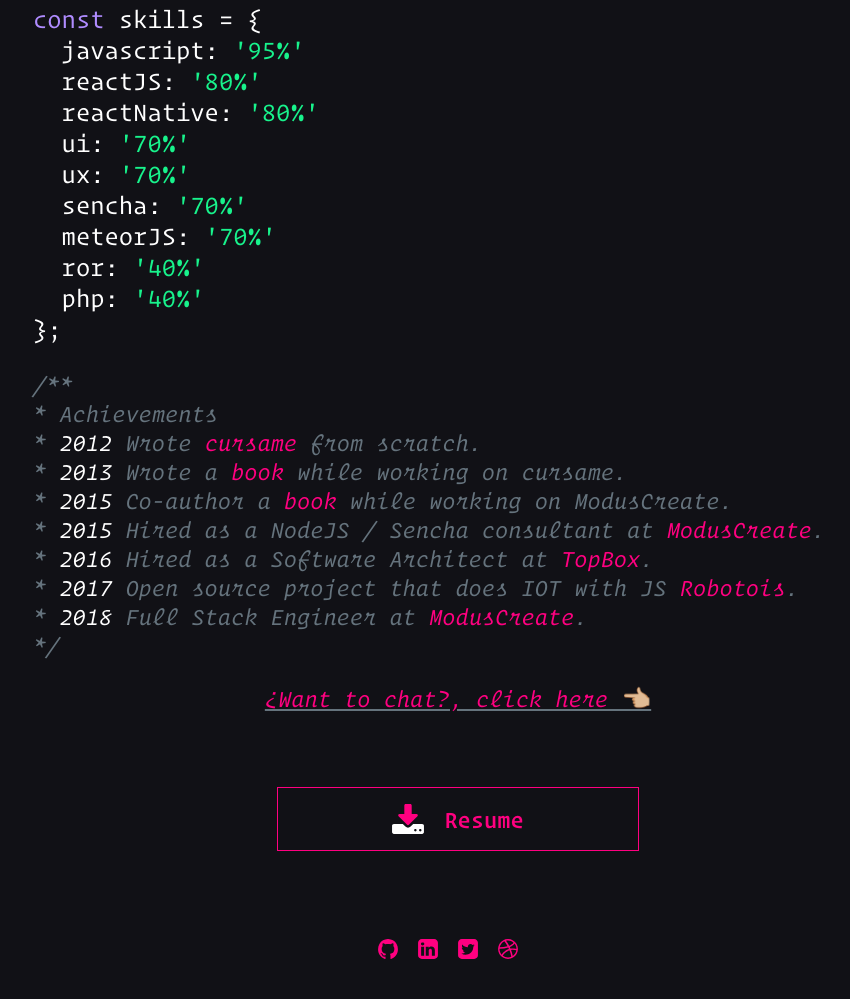
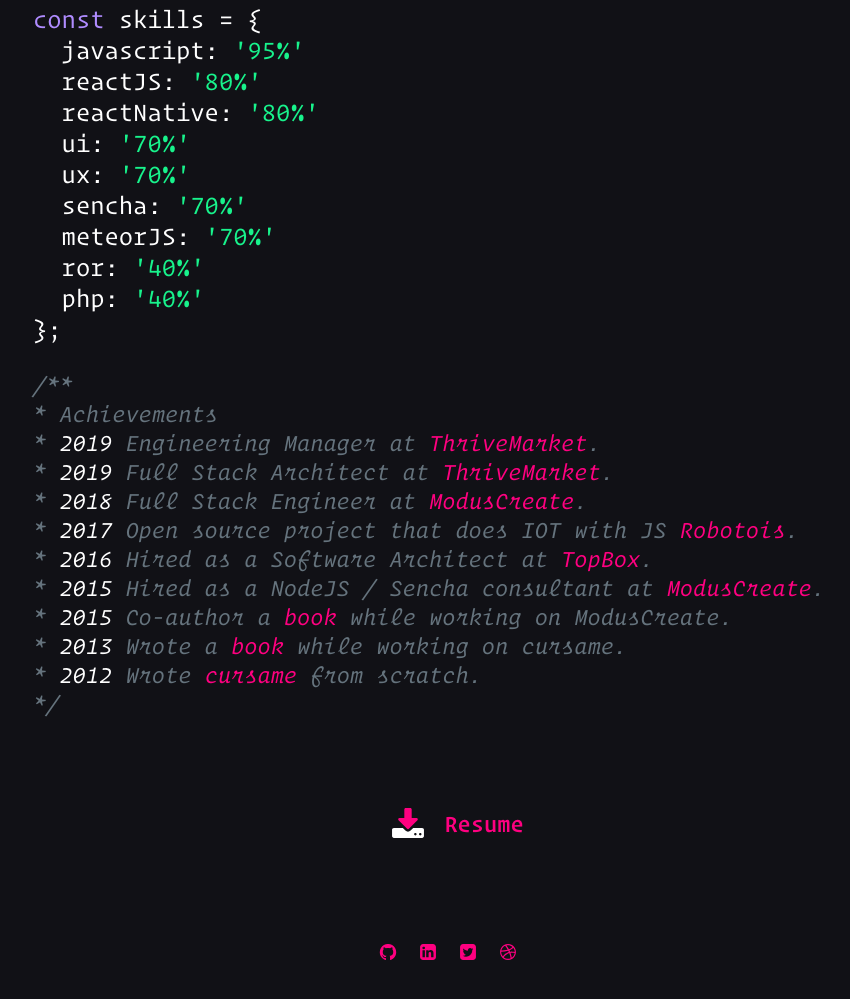
Before and after one commit to manduks/manduks.github.io, a plain HTML site: page index.html in a window 1280 px wide. Shown: the part 221-1220 px from the top of the page, without its empty margins (182-1032 px from the left). Drawn offline with Linux system fonts and the light colour scheme.

Commit message:
Update styles and resume file

```diff
--- a/index.html
+++ b/index.html
@@ -1,21 +1,25 @@
 <!doctype html>
 <html lang="en">
+
 <head>
   <meta charset="utf-8">
-    <link href="style.css" rel="stylesheet" /
+  <link href="style.css" rel="stylesheet">
   <meta name="viewport" content="width=device-width, initial-scale=1">
   <link rel="shortcut icon" href="./favicon.ico">
   <title>Software Engineer</title>
 </head>
+
 <body>
   <div id="container">
     <header>
       <p>
         /**</br>
         * Software Engineer </br>
-           * <a href="http://robotois.com/" target="_blank">Armando Gonzalez. </a></br>
-           * <span class="pink">@param</span> <span class="yellow">{language}</span> <span class="white">JS</span>  More than <span class="white">10 years</span> of experience. </br>
-           * <span class="pink">@returns</span> <span class="yellow">{Software}</span> <span class="white">Web|Native.</span></br>
+        * <a href="mailto:iam@armando.mx?Subject=Hello%20Armando" target="_blank">Armando Gonzalez. </a></br>
+        * <span class="pink">@param</span> <span class="yellow">{language}</span> <span class="white">JS</span> More
+        than <span class="white">10 years</span> of experience. </br>
+        * <span class="pink">@returns</span> <span class="yellow">{Software}</span> <span
+          class="white">Web|Native.</span></br>
         */
       </p>
     </header>
@@ -38,33 +42,45 @@
       <p>
         /**</br>
         * Achievements</br>
-           * <span class="white">2012</span> Wrote <a href="http://cursa.me/" target="_blank">cursame</a> from scratch.</br>
-           * <span class="white">2013</span> Wrote a <a href="https://www.packtpub.com/web-development/learning-ext-js-4" target="_blank">book</a> while working on cursame.</br>
-           * <span class="white">2015</span> Co-author a <a href="https://www.packtpub.com/web-development/learning-extjs-fourth-edition" target="_blank">book</a> while working on ModusCreate.</br>
-           * <span class="white">2015</span> Hired as a NodeJS / Sencha consultant at <a href="http://moduscreate.com/" target="_blank">ModusCreate</a>.</br>
-           * <span class="white">2016</span> Hired as a Software Architect at <a href="https://topbox.io/" target="_blank">TopBox</a>.</br>
-           * <span class="white">2017</span> Open source project that does IOT with JS <a href="http://robotois.com/" target="_blank">Robotois</a>.</br>
-           * <span class="white">2018</span> Full Stack Engineer at <a href="http://moduscreate.com/" target="_blank">ModusCreate</a>.</br>
+        * <span class="white">2019</span> Engineering Manager at <a href="https://thrivemarket.com/"
+          target="_blank">ThriveMarket</a>.</br>
+        * <span class="white">2019</span> Full Stack Architect at <a href="https://thrivemarket.com/"
+          target="_blank">ThriveMarket</a>.</br>
+        * <span class="white">2018</span> Full Stack Engineer at <a href="http://moduscreate.com/"
+          target="_blank">ModusCreate</a>.</br>
+        * <span class="white">2017</span> Open source project that does IOT with JS <a href="http://robotois.com/"
+          target="_blank">Robotois</a>.</br>
+        * <span class="white">2016</span> Hired as a Software Architect at <a href="https://topbox.io/"
+          target="_blank">TopBox</a>.</br>
+        * <span class="white">2015</span> Hired as a NodeJS / Sencha consultant at <a href="http://moduscreate.com/"
+          target="_blank">ModusCreate</a>.</br>
+        * <span class="white">2015</span> Co-author a <a
+          href="https://www.packtpub.com/web-development/learning-extjs-fourth-edition" target="_blank">book</a> while
+        working on ModusCreate.</br>
+        * <span class="white">2013</span> Wrote a <a href="https://www.packtpub.com/web-development/learning-ext-js-4"
+          target="_blank">book</a> while working on cursame.</br>
+        * <span class="white">2012</span> Wrote <a href="http://cursa.me/" target="_blank">cursame</a> from
+        scratch.</br>
         */
-        </p>
-        <p class="say-hi">
-          <a href="mailto:iam@armando.mx?Subject=Hello%20Armando" target="_top">¿Want to chat?, click here 👈🏼</a></br>
       </p>
     </section>
     <section class="button-container">
-        <a href="CV.pdf" target="_blank">
-          <img src="./images/download.svg" alt="">
+      <a href="resume.pdf" target="_blank">
+        <img src="./images/download.svg" width=32 height=32 alt="Download">
         <span>Resume</span>
       </a>
     </section>
   </div>
   <footer>
-      <a href="https://github.com/manduks" target="_blank"><img src="./images/github.svg" alt=""></a>
-      <a href="https://www.linkedin.com/in/armando-gonzalez-3b7a96b1/" target="_blank"><img src="./images/linkedin.svg" alt=""></a>
-      <a href="https://twitter.com/manduks" target="_blank"><img src="./images/twitter.svg" alt=""></a>
-      <a href="https://dribbble.com/manduks" target="_blank"><img src="./images/dribbble.svg" alt=""></a>
+    <a href="https://github.com/manduks" target="_blank"><img width=16 height=16 src="./images/github.svg" alt=""></a>
+    <a href="https://www.linkedin.com/in/armando-gonzalez-3b7a96b1/" target="_blank"><img width=16 height=16
+        src="./images/linkedin.svg" alt=""></a>
+    <a href="https://twitter.com/manduks" target="_blank"><img width=16 height=16 src="./images/twitter.svg" alt=""></a>
+    <a href="https://dribbble.com/manduks" target="_blank"><img width=16 height=16 src="./images/dribbble.svg"
+        alt=""></a>
   </footer>
 </body>
 <script type="text/javascript" src="./anime.min.js"></script>
 <script type="text/javascript" src="./main.js"></script>
+
 </html>
--- a/style.css
+++ b/style.css
@@ -54,17 +54,9 @@
   align-items: center;
   justify-content: center;
 }
-/*.button-container span:hover{
-  border: 0px;
-  color: #18F38C;
-}
-.button-container img:hover{
-  border: 0px;
-  color: #18F38C;
-}*/
+
 .button-container a {
   margin-top: 50px;
-  border: 1px solid #FF0080;
   color: #FF0080;
   width: 360px;
   height: 62px;
```
Also changed, not shown: 1 other file. Lines whose indentation alone changed are shown as unchanged.
